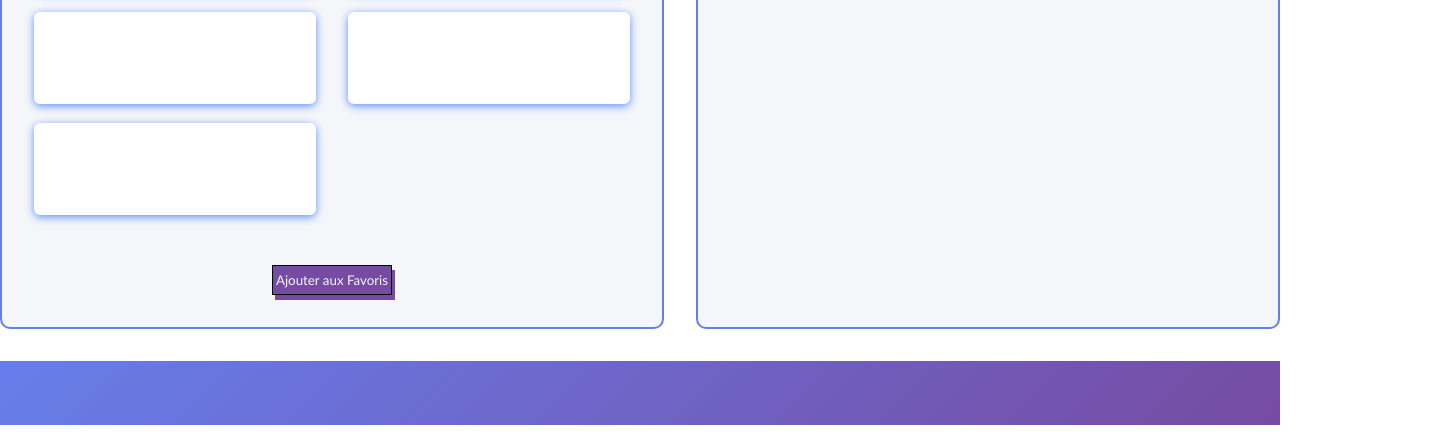
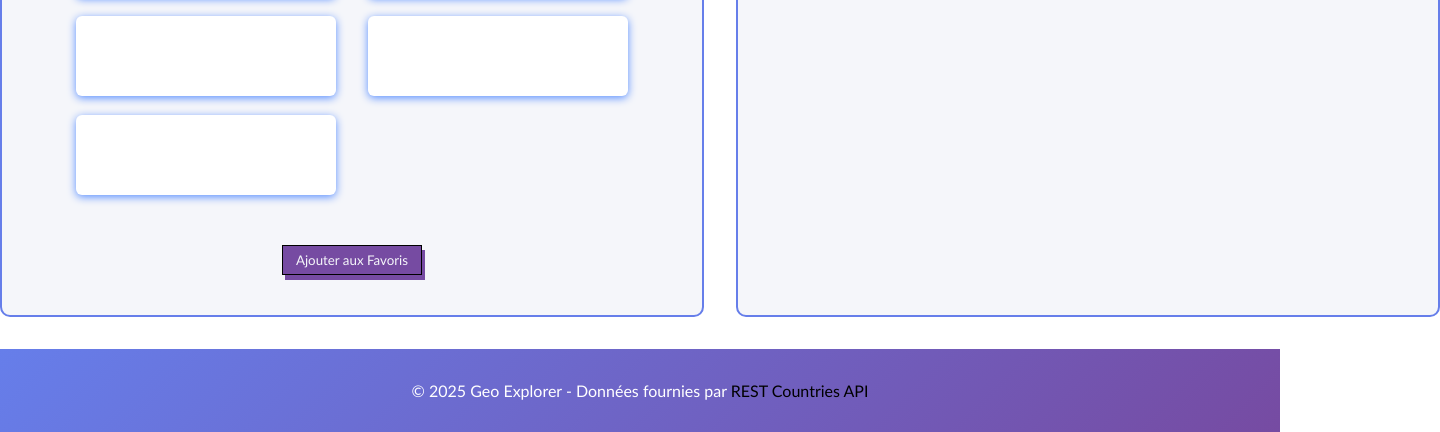
Before and after one commit to nerawww/geo-explorer, a plain HTML site: page index.html in a window 1280 px wide. Shown: the part 555-987 px from the top of the page, 1440 px wide, since content can reach past the window. Drawn offline with Linux system fonts and the light colour scheme; no server answers.

Commit message:
Update index.html style.css CountryDetail.js

```diff
--- a/components/CountryDetail.js
+++ b/components/CountryDetail.js
@@ -1,54 +1,80 @@
 // -----------------------------affiche le nom du pays----------------------------------------------
 export function displayCountryName(country) {
-  document.getElementById('countryName').textContent = `Région : ${country.name.common}`;
+  document.getElementById(
+    "countryName"
+  ).textContent = `Région : ${country.name.common}`;
 }
 
 // -----------------------------affiche le drapeau du pays----------------------------------------------
 export function displayFlag(country) {
-  document.getElementById('flagContainer').innerHTML = `<img src="${country.flags.svg}" alt="Flag of ${country.name.common}" width="100">`;
+  document.getElementById(
+    "flagContainer"
+  ).innerHTML = `<img src="${country.flags.svg}" alt="Flag of ${country.name.common}" width="100">`;
 }
 
 // -----------------------------affiche la capitale du pays----------------------------------------------
 export function displayCapital(country) {
-  document.getElementById('capitalContainer').textContent = `Capitale : ${country.capital[0]}`;
+  document.getElementById(
+    "capitalContainer"
+  ).textContent = `Capitale : ${country.capital[0]}`;
 }
 
 // -----------------------------affiche le continent du pays----------------------------------------------
 export function displayRegion(country) {
-  document.getElementById('regionContainer').textContent = `Région : ${country.region}`;
+  document.getElementById(
+    "regionContainer"
+  ).textContent = `Région : ${country.region}`;
 }
 
 // -----------------------------affiche la langue du pays----------------------------------------------
 export function displayLanguages(country) {
-  document.getElementById('languageContainer').textContent = `Langues : ${Object.values(country.languages).join(', ')}`;
+  document.getElementById(
+    "languageContainer"
+  ).textContent = `Langues : ${Object.values(country.languages).join(", ")}`;
 }
 
 // -----------------------------affiche la monnaie du pays----------------------------------------------
 export function displayCurrency(country) {
-  const currencies = Object.values(country.currencies).map(c => `${c.name} (${c.symbol || ''})`).join(', ');
-  document.getElementById('monneyContainer').textContent = `Monnaie : ${currencies}`;
+  const currencies = Object.values(country.currencies)
+    .map((c) => `${c.name} (${c.symbol || ""})`)
+    .join(", ");
+  document.getElementById(
+    "monneyContainer"
+  ).textContent = `Monnaie : ${currencies}`;
 }
 
 // -----------------------------affiche la population du pays----------------------------------------------
 export function displayPopulation(country) {
-  document.getElementById('populationContainer').textContent = `Population : ${country.population.toLocaleString()}`;
+  document.getElementById(
+    "populationContainer"
+  ).textContent = `Population : ${country.population.toLocaleString()}`;
 }
 
 // -----------------------------affiche la superficie du pays----------------------------------------------
 export function displayArea(country) {
-  document.getElementById('areaContainer').textContent = `Superficie : ${country.area.toLocaleString()} km²`;
+  document.getElementById(
+    "areaContainer"
+  ).textContent = `Superficie : ${country.area.toLocaleString()} km²`;
 }
 
 // -----------------------------affiche la densité du pays----------------------------------------------
 export function displayDensity(country) {
   const density = (country.population / country.area).toFixed(2);
-  document.getElementById('densityContainer').textContent = `Densité : ${density} hab/km²`;
+  document.getElementById(
+    "densityContainer"
+  ).textContent = `Densité : ${density} hab/km²`;
 }
 
 // -----------------------------affiche la carte du pays----------------------------------------------
 export function displayMap(country) {
   const [lat, lng] = country.latlng;
-  const bboxLngDelta = 5, bboxLatDelta = 3;
-  document.getElementById('infoContentRight').innerHTML =
-    `<iframe width="800" height="700" src="https://www.openstreetmap.org/export/embed.html?bbox=${lng-bboxLngDelta}%2C${lat-bboxLatDelta}%2C${lng+bboxLngDelta}%2C${lat+bboxLatDelta}&layer=mapnik&marker=${lat}%2C${lng}"></iframe>`;
+  const bboxLngDelta = 5,
+    bboxLatDelta = 3;
+  document.getElementById(
+    "infoContentRight"
+  ).innerHTML = `<iframe width="500" height="500" src="https://www.openstreetmap.org/export/embed.html?bbox=${
+    lng - bboxLngDelta
+  }%2C${lat - bboxLatDelta}%2C${lng + bboxLngDelta}%2C${
+    lat + bboxLatDelta
+  }&layer=mapnik&marker=${lat}%2C${lng}"></iframe>`;
 }
--- a/index.html
+++ b/index.html
@@ -48,6 +48,13 @@
         <div id="infoContentRight"></div>
       </section>
     </div>
-    <footer></footer>
+    <footer>
+      <p>
+        &copy; 2025 Geo Explorer - Données fournies par
+        <a href="https://restcountries.com" target="_blank"
+          >REST Countries API</a
+        >
+      </p>
+    </footer>
   </body>
 </html>
--- a/style.css
+++ b/style.css
@@ -3,14 +3,26 @@
   padding: 0;
 }
 
+html,
+body {
+  height: 100%;
+}
+
+body {
+  min-height: 100vh;
+  display: flex;
+  flex-direction: column;
+}
+
 header {
   display: flex;
-  justify-content: space-evenly;
   align-items: center;
+  justify-content: space-around;
   background: linear-gradient(135deg, #667eea 0%, #764ba2 100%);
   color: #fff;
   padding: 2rem 2rem;
   margin-bottom: 2rem;
+  width: 96.51%;
 }
 
 h1 {
@@ -70,8 +82,32 @@ h2 {
   font-size: 0.95rem;
 }
 
+#favBtn {
+  display: flex;
+  justify-content: center;
+  align-items: center;
+  height: 30px;
+  width: 20%;
+  margin-top: 50px;
+  border: 1px solid #000000;
+  box-shadow: 3px 5px 0px 0px #764ba2;
+  background: #764ba2;
+  color: #f5f6fa;
+}
+
+button {
+  font-family: "Trebuchet MS", "Lucida Sans Unicode", "Lucida Grande",
+    "Lucida Sans", Arial, sans-serif;
+}
+
+div {
+  font-family: "Trebuchet MS", "Lucida Sans Unicode", "Lucida Grande",
+    "Lucida Sans", Arial, sans-serif;
+}
+
 .infoBlocksWrapper {
   display: flex;
+  flex: 1;
   justify-content: center;
   gap: 2rem;
   margin: 2rem auto;
@@ -82,8 +118,8 @@ h2 {
   background: #f5f6fa;
   border: 2px solid #667eea;
   border-radius: 10px;
-  padding: 2rem;
-  width: 100%;
+  width: 700px;
+  height: 700px;
   max-width: 800px;
   box-shadow: 0 4px 16px #764ba2 100%;
   display: flex;
@@ -108,6 +144,10 @@ h2 {
   gap: 1.2rem 2rem;
 }
 
+#infoContentRight {
+  grid-template-columns: auto;
+}
+
 #infoContentLeft > div,
 #infoContentRight > div {
   background: #fff;
@@ -115,16 +155,20 @@ h2 {
   justify-content: center;
   align-items: center;
   border-radius: 6px;
-  padding: 1rem;
   box-shadow: 0px 2px 8px 0px #598eff;
-  height: 60px;
-  width: 250px;
+  height: 80px;
+  width: 260px;
 }
 
 footer {
+  display: flex;
+  justify-content: center;
+  align-items: center;
   background: linear-gradient(135deg, #667eea 0%, #764ba2 100%);
   color: #fff;
   padding: 2rem;
+  font-family: "Trebuchet MS", "Lucida Sans Unicode", "Lucida Grande",
+    "Lucida Sans", Arial, sans-serif;
 }
 
 .footer-links {
@@ -147,25 +191,11 @@ footer {
   color: #3498db;
 }
 
-div {
-  font-family: "Trebuchet MS", "Lucida Sans Unicode", "Lucida Grande",
-    "Lucida Sans", Arial, sans-serif;
+footer > p > a {
+  text-decoration: none;
+  color: #000000;
 }
 
-button {
-  font-family: "Trebuchet MS", "Lucida Sans Unicode", "Lucida Grande",
-    "Lucida Sans", Arial, sans-serif;
+footer > p > a:hover {
+  text-decoration: underline;
 }
-
-#favBtn {
-  display: flex;
-  justify-content: center;
-  align-items: center;
-  height: 30px;
-  width: 20%;
-  margin-top: 50px;
-  border: 1px solid #000000;
-  box-shadow: 3px 5px 0px 0px #764ba2;
-  background: #764ba2;
-  color: #f5f6fa;
-}
```
